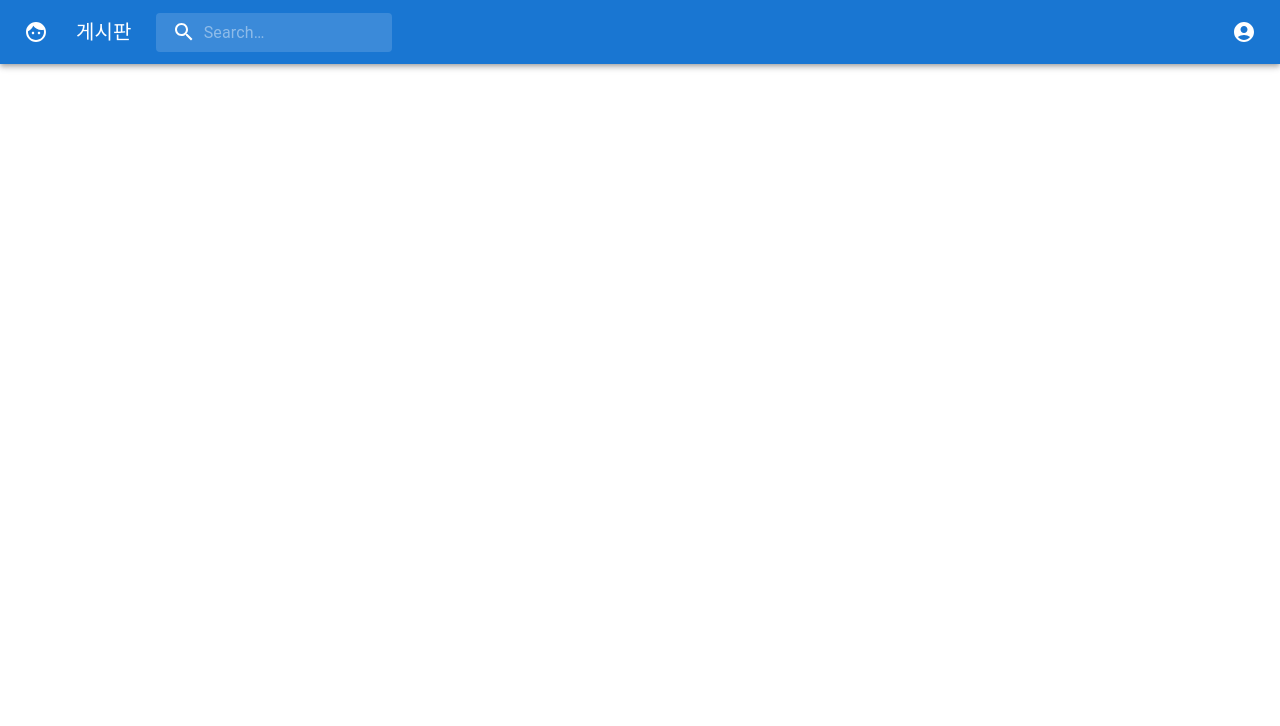
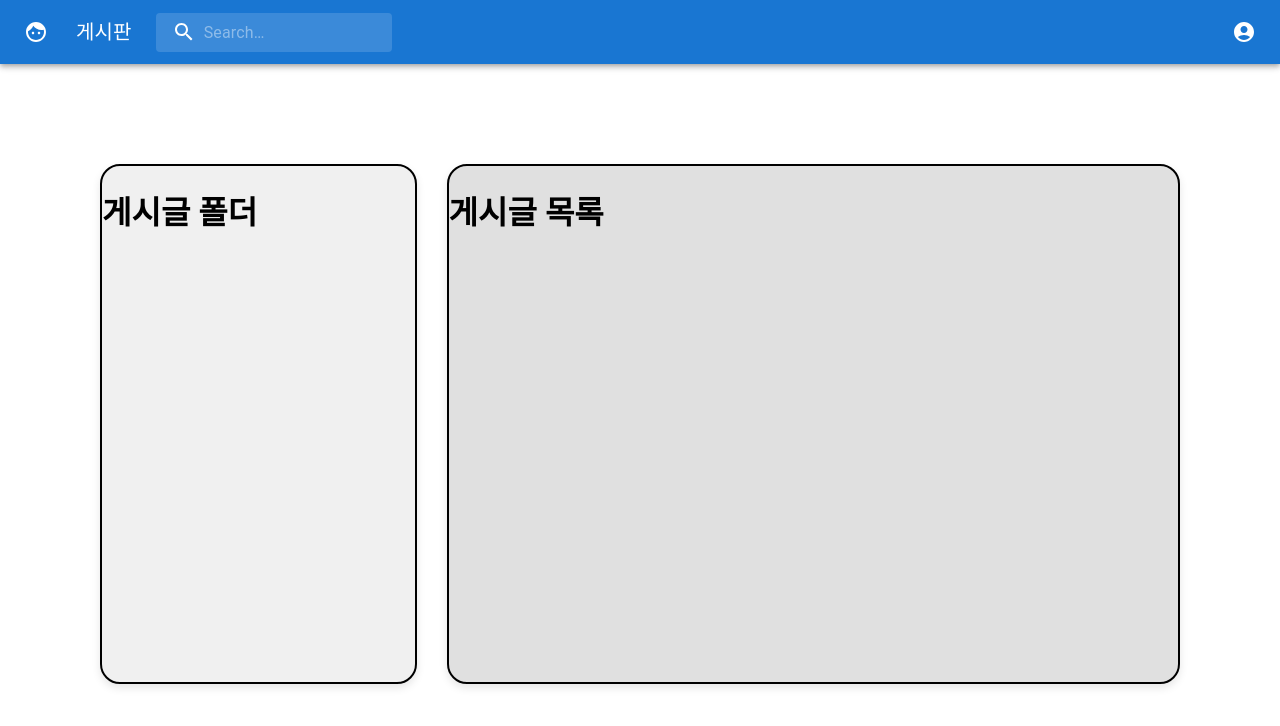
Before and after one commit to Gold-Gyu/Board-pjt, a React (Vite) app in the folder frontend/: page / in a window 1280 px wide. Shown: the top 726 px of the page. Built offline with nearby package versions, Linux system fonts and the light colour scheme.

Commit message:
구조 설계중

```diff
--- /dev/null
+++ b/frontend/src/components/HomePageCompo/HomePageContext/HomePageContext.scss
@@ -0,0 +1,30 @@
+.content-box {
+  display: flex;
+  width: 100%;
+  height: 90vh;
+  padding: 100px;
+  gap: 30px;
+  box-sizing: border-box;
+}
+
+.left-content {
+  flex: 3;
+  border: 2px solid #000;
+  border-radius: 20px;
+  background-color: #f0f0f0;
+  height: 100%;
+  box-sizing: border-box;
+  overflow: auto;
+  box-shadow: 0 4px 8px rgba(0, 0, 0, 0.1);
+}
+
+.right-content {
+  flex: 7;
+  border: 2px solid #000;
+  border-radius: 20px;
+  background-color: #e0e0e0;
+  height: 100%;
+  box-sizing: border-box;
+  overflow: auto;
+  box-shadow: 0 4px 8px rgba(0, 0, 0, 0.1);
+}
--- /dev/null
+++ b/frontend/src/components/HomePageCompo/HomePageContext/HomePageContext.tsx
@@ -0,0 +1,20 @@
+import { useState, useEffect } from 'react';
+import './HomePageContext.scss';
+
+function HomePageContext() {
+  return (
+    <div>
+      <div className="content-box">
+        <div className="left-content">
+          <h1>게시글 폴더</h1>
+        </div>
+        <div className="right-content">
+          <h1>게시글 목록</h1>
+
+        </div>
+      </div>
+    </div>
+  );
+}
+
+export default HomePageContext;
--- a/frontend/src/pages/HomePage.tsx
+++ b/frontend/src/pages/HomePage.tsx
@@ -1,10 +1,12 @@
-import HomePageNavBar from '@/components/HomePageCompo/HomePageNavBar';
+import HomePageContext from '@/components/HomePageCompo/HomePageContext/HomePageContext';
+import HomePageNavBar from '@/components/HomePageCompo/HomePageNavBar/HomePageNavBar';
 import React from 'react';
 
 const HomePage = () => {
   return (
     <div>
       <HomePageNavBar />
+      <HomePageContext />
     </div>
   );
 };
```
Also changed, not shown: frontend/src/components/HomePageCompo/HomePageNavBar/HomePageNavBar.scss (added), frontend/src/components/HomePageCompo/HomePageNavBar/HomePageNavBar.tsx (renamed from frontend/src/components/HomePageCompo/HomePageNavBar.tsx).
